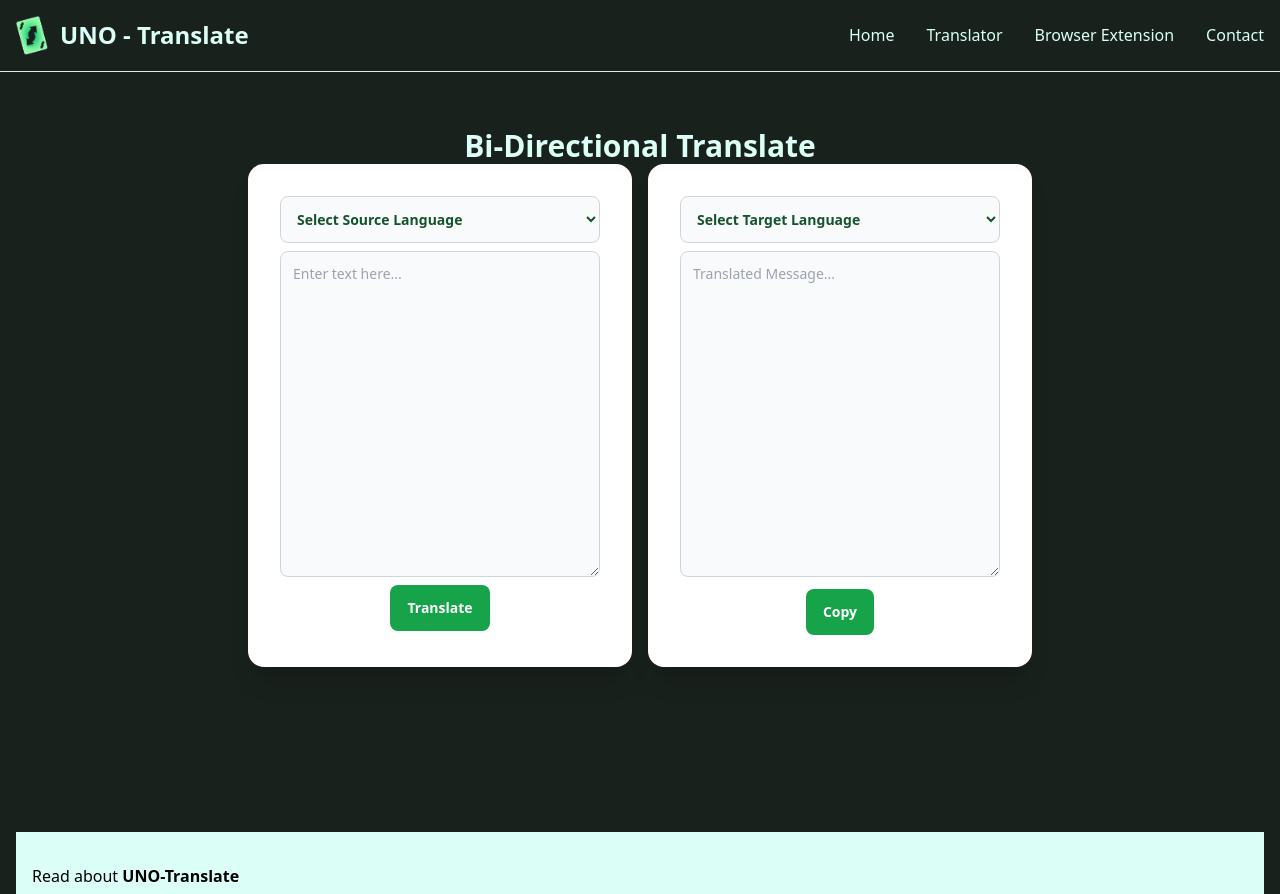
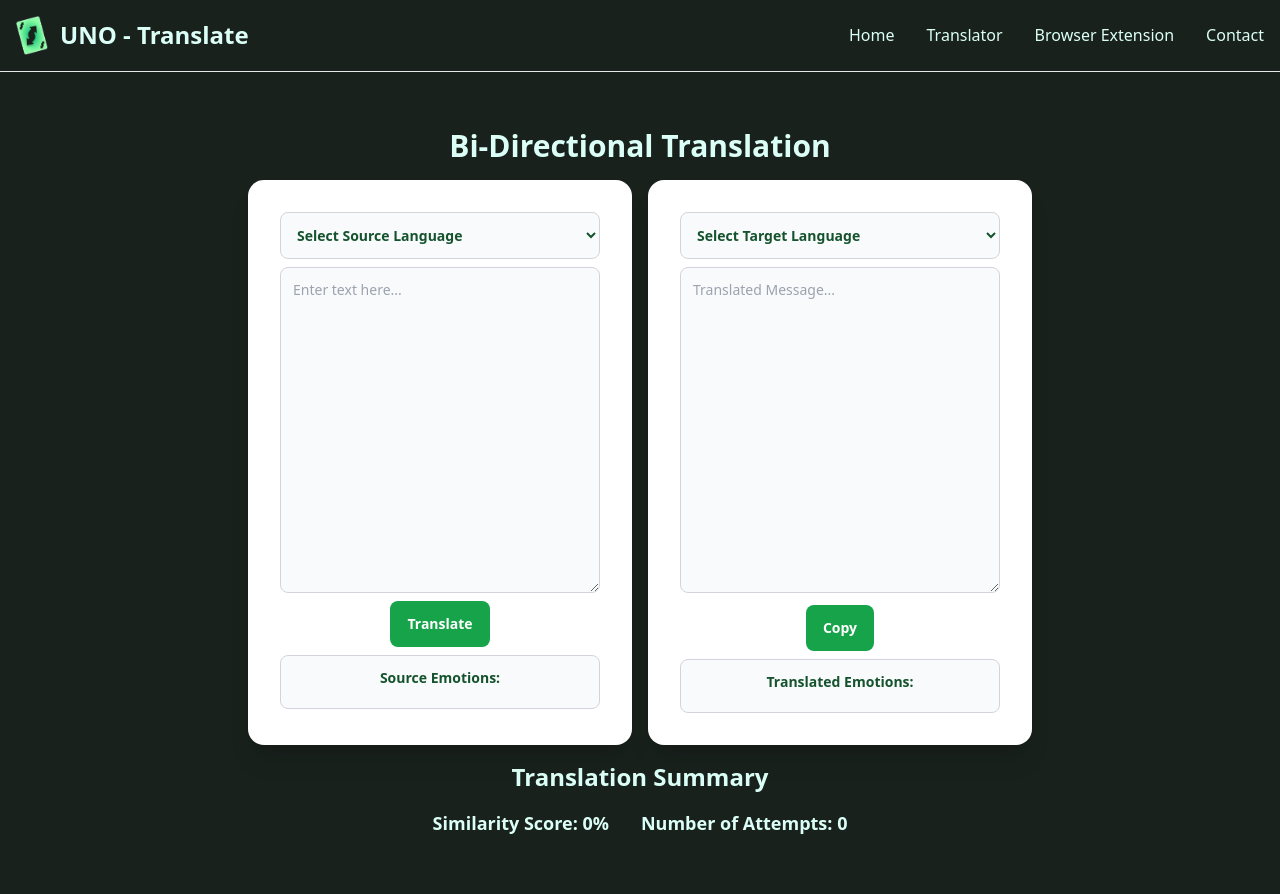
Before and after one commit to Aman-Clement/Major-Project, a Next.js app: page /translate in a window 1280 px wide. Shown: the top 894 px of the page. Built offline with nearby package versions, Linux system fonts and the light colour scheme.

Commit message:
Add emotions and summary sections

```diff
--- a/components/Translate.jsx
+++ b/components/Translate.jsx
@@ -7,21 +7,36 @@ const Translate = () => {
   const [selectedTargetLanguage, setSelectedTargetLanguage] = useState("");
   const [sourceText, setSourceText] = useState("");
   const [translatedText, setTranslatedText] = useState("");
-
+  const [sourceEmotion, setSourceEmotion] = useState([]);
+  const [translatedEmotion, setTranslatedEmotion] = useState([]);
+  const [similarityScore, setSimilarityScore] = useState(0);
+  const [attempts, setAttempts] = useState(0);
   const handleLanguageChange = (event, languageType) => {
     if (languageType === "source") {
       console.log("change");
       setSelectedSourceLanguage(event.target.value);
       setTranslatedText("");
+      setSimilarityScore(0);
+      setAttempts(0);
+      setSourceEmotion([]);
+      setTranslatedEmotion([]);
     } else {
       console.log("change");
       setSelectedTargetLanguage(event.target.value);
       setTranslatedText("");
+      setSimilarityScore(0);
+      setAttempts(0);
+      setSourceEmotion([]);
+      setTranslatedEmotion([]);
     }
   };
 
   async function AtoB() {
     setTranslatedText("");
+    setSourceEmotion([]);
+    setTranslatedEmotion([]);
+    setSimilarityScore(0);
+    setAttempts(0);
     console.log("AtoB function called!");
     const response = await fetch(
       `http://127.0.0.1:5000/translate/${selectedSourceLanguage}/to/${selectedTargetLanguage}`,
@@ -33,13 +48,41 @@ const Translate = () => {
         body: sourceText.toString(),
       }
     );
-    console.log("recieved", response);
+    console.log("received", response);
     if (response.ok) {
-      const data = await response.text();
+      const data = await response.json();
       console.log("received data", data);
-      setTranslatedText(data);
+      detectEmotion(sourceText, setSourceEmotion, selectedSourceLanguage);
+      detectEmotion(
+        data.response,
+        setTranslatedEmotion,
+        selectedTargetLanguage
+      );
+      setTranslatedText(data.response);
+      setSimilarityScore(data.score);
+      setAttempts(data.attempts);
     } else {
       console.error("Failed to fetch translation:", response.statusText);
+    }
+  }
+
+  async function detectEmotion(text, setEmotion, language) {
+    console.log("detectEmotion function called!");
+    const response = await fetch(
+      `http://127.0.0.1:5000/detect-emotions/${language}`,
+      {
+        method: "POST",
+        headers: {
+          "Content-Type": "application/json",
+        },
+        body: JSON.stringify({ text }),
+      }
+    );
+    if (response.ok) {
+      const data = await response.json();
+      setEmotion(data);
+    } else {
+      console.error("Failed to detect emotion:", response.statusText);
     }
   }
 
@@ -52,12 +95,26 @@ const Translate = () => {
     }
   };
 
+  const renderEmotion = (emotion) => {
+    return (
+      <div>
+        {emotion.map((item, index) => (
+          <div key={index} className="flex items-center mt-2">
+            <span className="mr-2">{item.emoji}</span>
+            <span className="mr-2">{item.label}</span>
+            <span>{item.score}</span>
+          </div>
+        ))}
+      </div>
+    );
+  };
+
   return (
     <div>
       <div className="text-center text-3xl font-bold text-customGreen">
-        Bi-Directional Translate
+        Bi-Directional Translation
       </div>
-      <div className="grid grid-cols-2 gap-4">
+      <div className="grid grid-cols-2 gap-4 mt-4">
         <div className="card w-96 bg-base-100 shadow-xl">
           <div className="card-body items-center text-center">
             <select
@@ -111,7 +168,6 @@ const Translate = () => {
               placeholder="Enter text here..."
               sx={"height: auto; resize: vertical;"}
             ></textarea>
-
             <button
               onClick={() => {
                 console.log("Translate button clicked!");
@@ -121,6 +177,10 @@ const Translate = () => {
             >
               Translate
             </button>
+            <div className="block p-3 w-full text-sm text-green-900 font-semibold bg-gray-50 rounded-lg border border-gray-300">
+              <div className="font-bold mb-2">Source Emotions:</div>
+              {renderEmotion(sourceEmotion)}
+            </div>
           </div>
         </div>
 
@@ -183,7 +243,26 @@ const Translate = () => {
             >
               Copy
             </button>
+            <div className="block p-3 w-full text-sm text-green-900 font-semibold bg-gray-50 rounded-lg border border-gray-300">
+              <div className="font-bold mb-2">Translated Emotions:</div>
+              {renderEmotion(sourceEmotion)}
+            </div>
           </div>
+        </div>
+      </div>
+      <div className="text-center text-2xl font-bold text-customGreen m-4">
+        Translation Summary
+      </div>
+      <div className="flex justify-center mb-4">
+        <div className="flex flex-col mr-8">
+          <span className="text-lg font-semibold text-customGreen">
+            Similarity Score: {similarityScore}%
+          </span>
+        </div>
+        <div className="flex flex-col">
+          <span className="text-lg font-semibold text-customGreen">
+            Number of Attempts: {attempts}
+          </span>
         </div>
       </div>
     </div>
```
